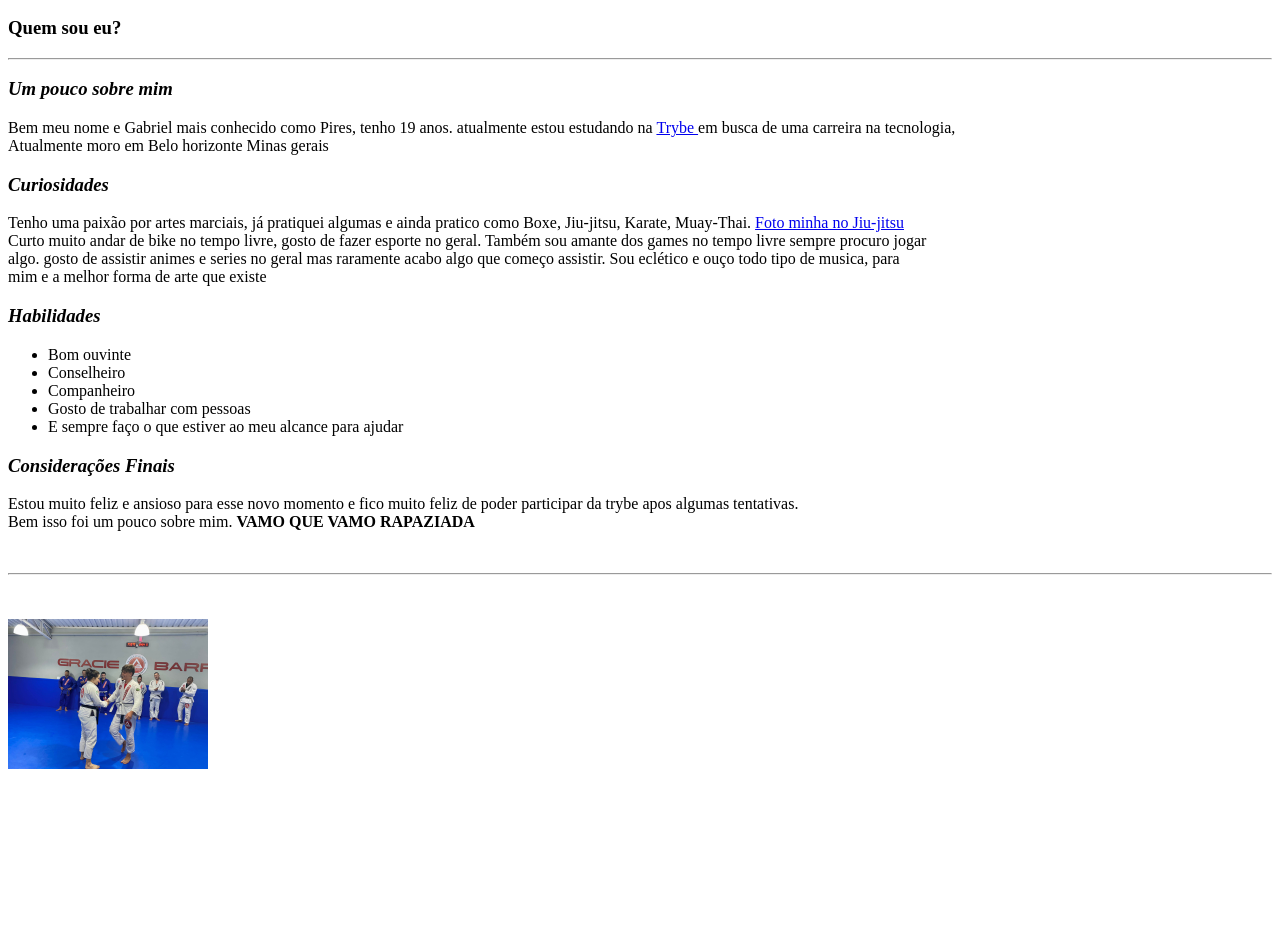
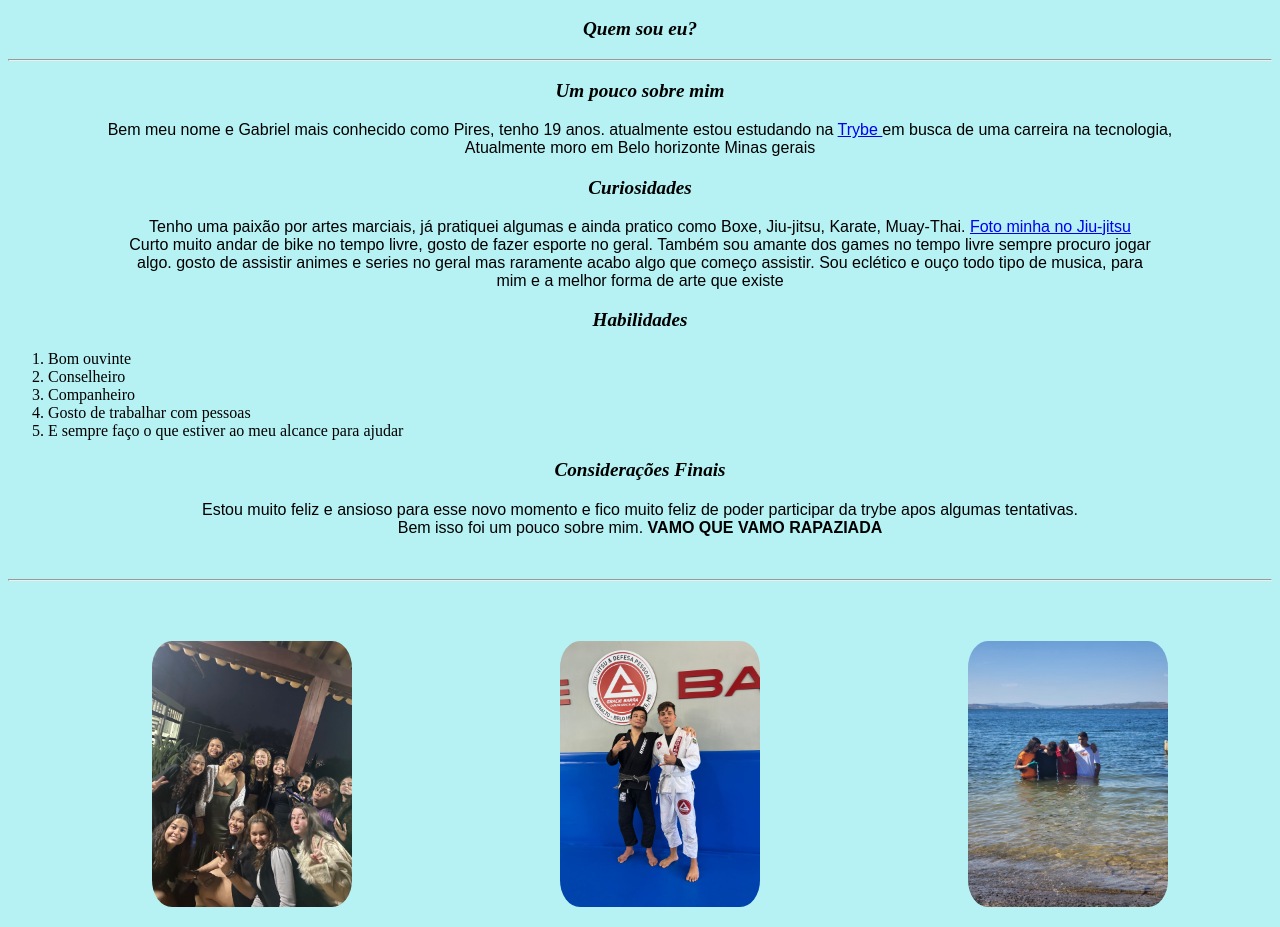
Before and after one commit to Pires19/Pires19.github.io, a plain HTML site: page index.html in a window 1280 px wide. Shown: the part 382-1309 px from the top of the page. Before the commit the page ends 1163 px from the top, so only its background shows below. Drawn offline with Linux system fonts and the light colour scheme.

Commit message:
adicionei algumas coisas de css, como edição de texto, uma cor de fundo, novas fotos, uma nova pasta. e deixei o codigo mais legivel

```diff
--- a/index.html
+++ b/index.html
@@ -5,49 +5,99 @@
     <meta http-equiv="X-UA-Compatible" content="IE=edge">
     <meta name="viewport" content="width=device-width, initial-scale=1.0">
     <title>Meu Portfólio</title>
+
+    <style>
+h2 {
+    font-family: sans-serif
+}
+ body {
+    background-color: rgba(133, 233, 236, 0.596);
+ }
+ .foto-minha {
+  border-radius: 10%;
+  ;
+ }
+
+ h3 {
+    font-weight: bold;
+    font-style: italic;
+    font-size: larger;
+    font-display: center;
+    text-align: center;
+ }
+
+   p {
+    font-size: medium;
+    font-family: sans-serif;
+    text-align: center;
+   }
+
+    ul {
+        list-style: none;
+        display: flex;
+        justify-content: space-around;
+    }
+
+
+
+
+
+
+
+    </style>
 </head>
 <body>
 
      <!--Minha Foto-->
 
-    <a href="https://www.instagram.com/gs_pires19/" target="_blank"><img src="Eus.jpeg" alt="Foto atual do Gabriel Silva Pires" width="180px"></a>
+    <a href="https://www.instagram.com/gs_pires19/" target="_blank"><img src="Imagens/Eus.jpeg" alt="Foto atual do Gabriel Silva Pires" width="180px" class="foto-minha"></a>
 
     <!--Inicio-->
 
     <h2><strong>Gabriel Silva Pires</strong></h2>
 
-    <h3> <strong>Quem sou eu?</strong> </h3>
+    <h3> Quem sou eu?</h3>
         <hr>
 
-    <h3><em><strong>Um pouco sobre mim</strong></em></h3>
+    <h3>Um pouco sobre mim</h3>
     <p>Bem meu nome e Gabriel mais conhecido como Pires, tenho 19 anos. atualmente estou estudando na <a href="https://www.betrybe.com/" target="_blank"> Trybe </a>
     em busca de uma carreira na tecnologia, <br> Atualmente moro em Belo horizonte Minas gerais</p>
 
     <!--Curiosidades-->
 
-    <h3><em><strong>Curiosidades</strong></em></h3>
+    <h3>Curiosidades</h3>
 
     <p>Tenho uma paixão por artes marciais, já pratiquei algumas e ainda pratico como Boxe, Jiu-jitsu, Karate, Muay-Thai. <a href="#foto-minha"> Foto minha no Jiu-jitsu</a><br>
     Curto muito andar de bike no tempo livre, gosto de fazer esporte no geral. Também sou amante dos games no tempo livre sempre procuro jogar <br> algo.
     gosto de assistir animes e series no geral mas raramente acabo algo que começo assistir. Sou eclético e ouço todo tipo de musica, para <br>
     mim e a melhor forma de arte que existe </p>
 
-    <h3><em><strong>Habilidades</strong></em> </h3>
+    <h3>Habilidades </h3>
 
-<ul>
+<ol>
 <li>Bom ouvinte</li>
 <li>Conselheiro</li>
 <li>Companheiro</li>
 <li>Gosto de trabalhar com pessoas</li>
 <li>E sempre faço o que estiver ao meu alcance para ajudar</li>
 
-</ul>
- <h3><em><strong>Considerações Finais</strong></em></h3>
+</ol>
+ <h3>Considerações Finais</h3>
  <p>Estou muito feliz e ansioso para esse novo momento e fico muito feliz de poder participar da trybe apos algumas tentativas. <br>
 Bem isso foi um pouco sobre mim. <strong>VAMO QUE VAMO RAPAZIADA</strong> </p>
+
 <br>
 <hr>
-<br><br><img src="/Jiu.jpeg" alt="Minha foto durante uma graduação no Jiu-jitsu" width="200px" id="foto-minha">
+<br><br>
+
+
+<ul>
+<li><img src="Imagens/foto-do-oscar.jpeg" alt="foto com o pessoal no dia que eu ganhei o oscar de melhor ator" width="200px" class="foto-minha"> </li>
+
+<li><img src="/Imagens/Miyao.jpeg" alt="foto com paulo miyao" width="200px"class="foto-minha"> </li>
+
+<li><img src="/Imagens/Batismo.jpeg" alt="meu batismo" width="200px"class="foto-minha"></li></ul>
+
 
 </body>
 </html>
```
Also changed, not shown: Imagens/Batismo.jpeg (added), Imagens/Eus.jpeg (renamed from Eus.jpeg), Imagens/Jiu.jpeg (renamed from Jiu.jpeg), Imagens/Miyao.jpeg (added), Imagens/Oscar.jpeg (added), Imagens/foto-do-oscar.jpeg (added).
